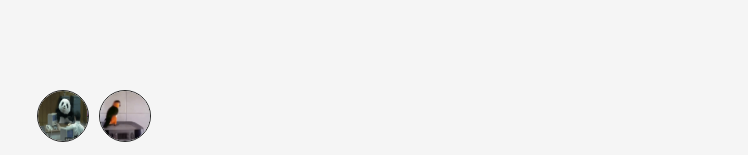
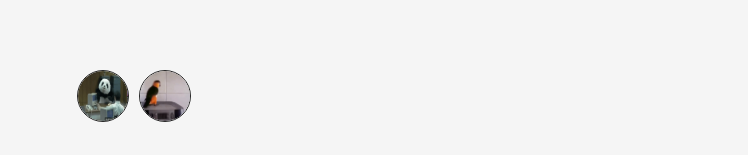
Before and after one commit to mekaseymour/personal-site, a Next.js app: page / in a window 1280 px wide. Shown: the part 658-813 px from the top of the page, without its empty margins (4-752 px from the left). Built offline with nearby package versions, Linux system fonts and the light colour scheme.

Commit message:
Some style changes

```diff
--- a/styles/Home.module.css
+++ b/styles/Home.module.css
@@ -54,7 +54,7 @@
   height: 2.5rem;
   display: flex;
   justify-content: center;
-  padding-bottom: 20px;
+  margin: 40px 0;
   animation: move-and-fade-in 1s linear;
 }
 
@@ -86,6 +86,10 @@
     display: flex;
   }
 
+  .container {
+    margin: 0 60px;
+  }
+
   .footer {
     justify-content: flex-start;
   }
```
